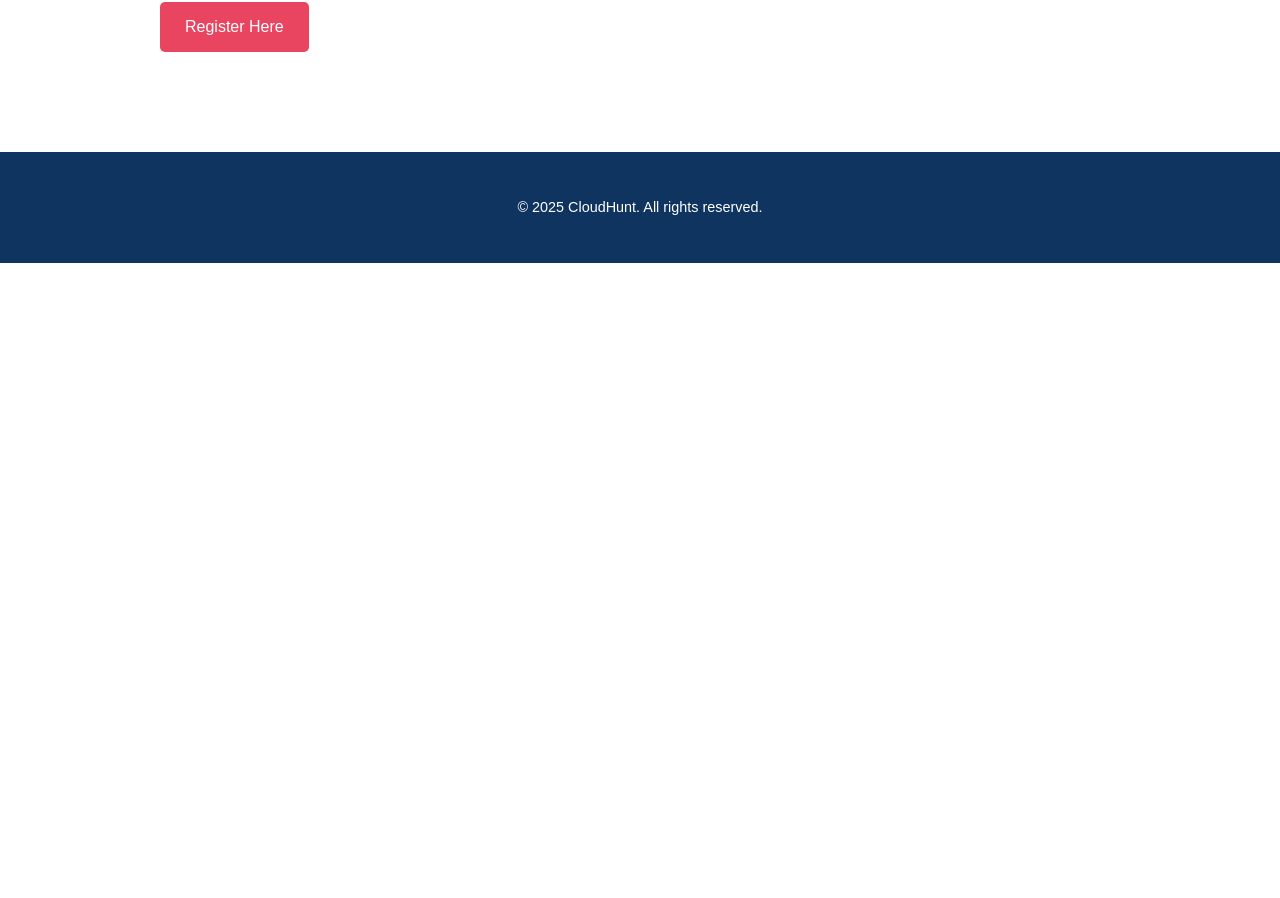
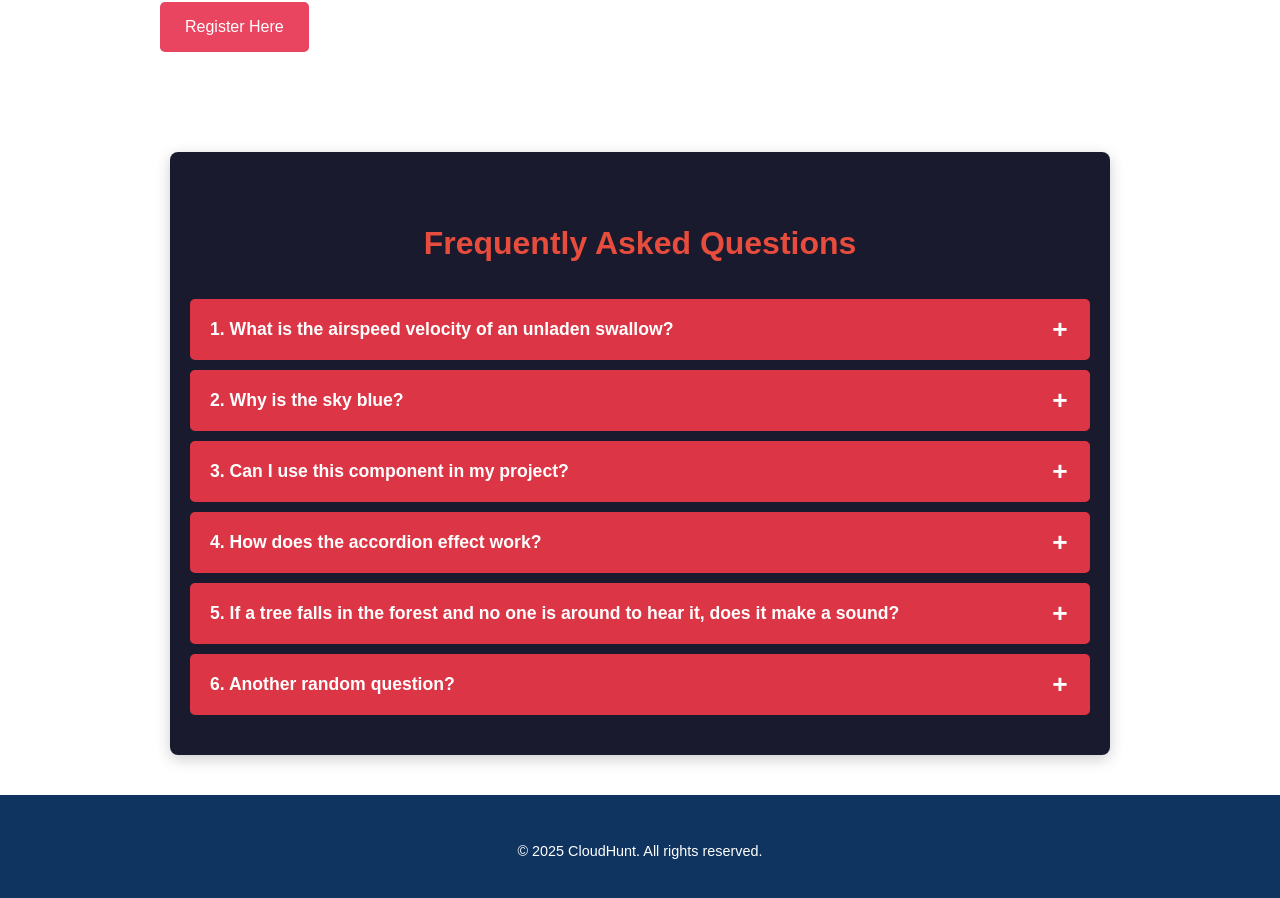
Before and after one commit to izrulfizal/cloudhunt-sw, a Nuxt app: page / in a window 1280 px wide. Shown: the part 2557-3455 px from the top of the page. Before the commit the page ends 2820 px from the top, so only its background shows below. Built offline with nearby package versions, Linux system fonts and the light colour scheme.

Commit message:
Resolved conflict Adli

```diff
--- a/pages/index.vue
+++ b/pages/index.vue
@@ -82,6 +82,32 @@
       <h2>Ready to Code?</h2>
       <a class="register-btn" href="https://your-registration-form-link.com" target="_blank">Register Here</a>
     </section>
+
+    <section class="faq-section">
+    <h2 class="faq-title">Frequently Asked Questions</h2>
+    <div class="faq-list">
+      <div v-for="faq in faqs" :key="faq.id" class="faq-item">
+        <button
+          class="faq-question"
+          @click="toggleFaq(faq.id)"
+          :aria-expanded="openFaqId === faq.id"
+          :aria-controls="'faq-answer-' + faq.id"
+        >
+          <span>{{ faq.id }}. {{ faq.question }}</span>
+          <span class="faq-toggle">{{ openFaqId === faq.id ? '-' : '+' }}</span>
+        </button>
+        <div
+          :id="'faq-answer-' + faq.id"
+          class="faq-answer"
+          :class="{ open: openFaqId === faq.id }"
+          role="region"
+          :aria-hidden="openFaqId !== faq.id"
+        >
+          <p>{{ faq.answer }}</p>
+        </div>
+      </div>
+    </div>
+      </section>
 
     <!-- Footer -->
     <footer class="footer">
```
